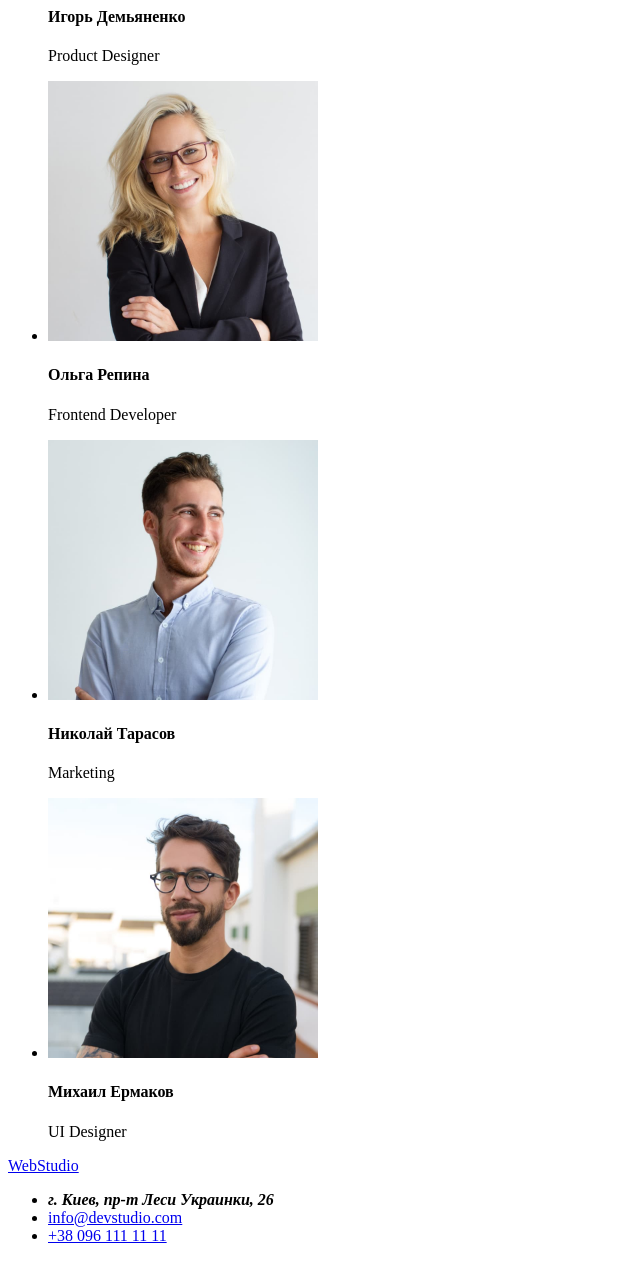
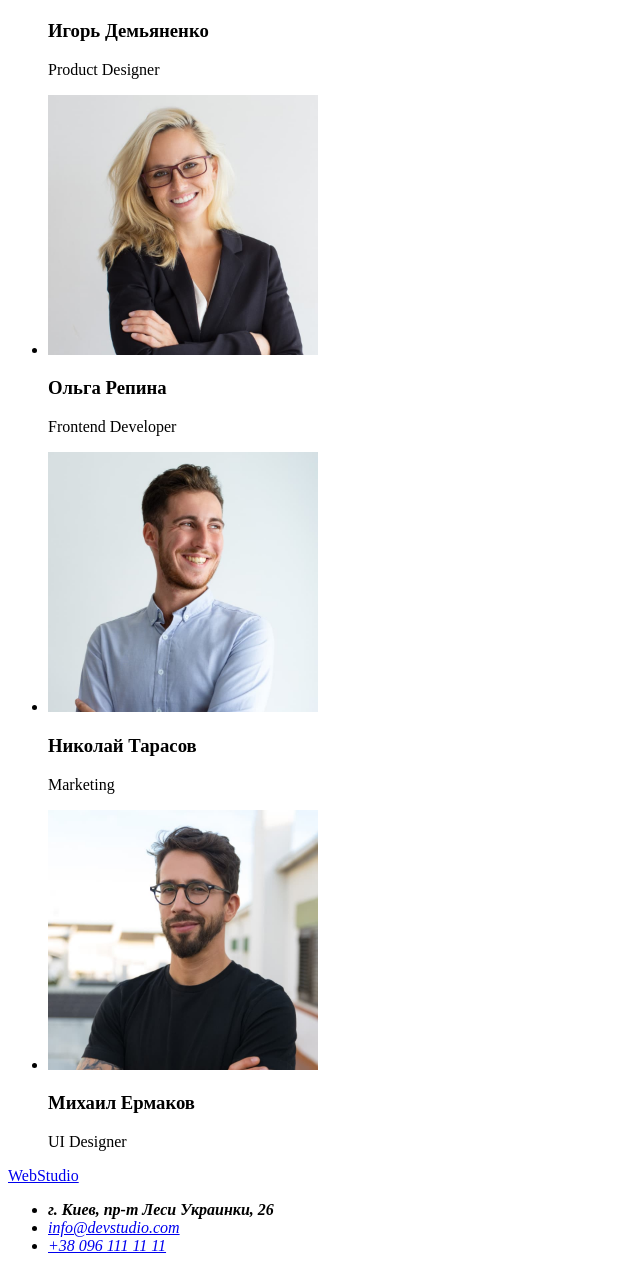
Before and after one commit to Art-Tim91/goit-markup-hw-001, a plain HTML site: page index.html in a window 1280 px wide. Shown: the part 1288-2559 px from the top of the page, without its empty margins (0-640 px from the left). Drawn offline with Linux system fonts and the light colour scheme.

Commit message:
final final home work

```diff
--- a/index.html
+++ b/index.html
@@ -53,32 +53,32 @@
         </ul>
     </section>
     <section>
-        <h3>Чем мы занимаемся</h3>
+        <h2>Чем мы занимаемся</h2>
         <img src="./images/img1.jpg" alt="печатаем на клавиатуре" width="370" />
         <img src="./images/img2.jpg" alt="смотрим в телефон" width="370" />
         <img src="./images/img3.jpg" alt="смотрим в планшет" width="370" />
     </section>
     <section>
-        <h3>Наша команда</h3>
+        <h2>Наша команда</h2>
            <ul>
             <li>
                 <img src="./images/img4.jpg" alt="Игорь Демьяненко" width="270" />
-                <h4>Игорь Демьяненко</h4>
+                <h3>Игорь Демьяненко</h3>
                 <p lang="en">Product Designer</p>
             </li>
             <li>
                 <img src="./images/img5.jpg" alt="Ольга Репина" width="270" />
-                <h4>Ольга Репина</h4>
+                <h3>Ольга Репина</h3>
                 <p lang="en">Frontend Developer</p>
             </li>
             <li>
                 <img src="./images/img6.jpg" alt="Николай Тарасов" width="270" />
-                <h4>Николай Тарасов</h4>
+                <h3>Николай Тарасов</h3>
                 <p lang="en">Marketing</p>
             </li>
             <li>
                 <img src="./images/img7.jpg" alt="Михаил Ермаков" width="270" />
-                <h4>Михаил Ермаков</h4>
+                <h3>Михаил Ермаков</h3>
                 <p lang="en">UI Designer</p>
             </li>
            </ul>
@@ -86,12 +86,13 @@
     </main>
     <footer>
         <a href="/" lang="en">WebStudio</a>
+        <address>
         <ul>
-            <li><address><b>г. Киев, пр-т Леси Украинки, 26</b></address></li>
+            <li><b>г. Киев, пр-т Леси Украинки, 26</b></li>
             <li><a href="mailto:info@devstudio.com">info@devstudio.com</a></li>
             <li><a href="tel:+380961111111">+38 096 111 11 11</a></li>
         </ul>
-
+</address>
     </footer>
 </body>
 </html>
```
